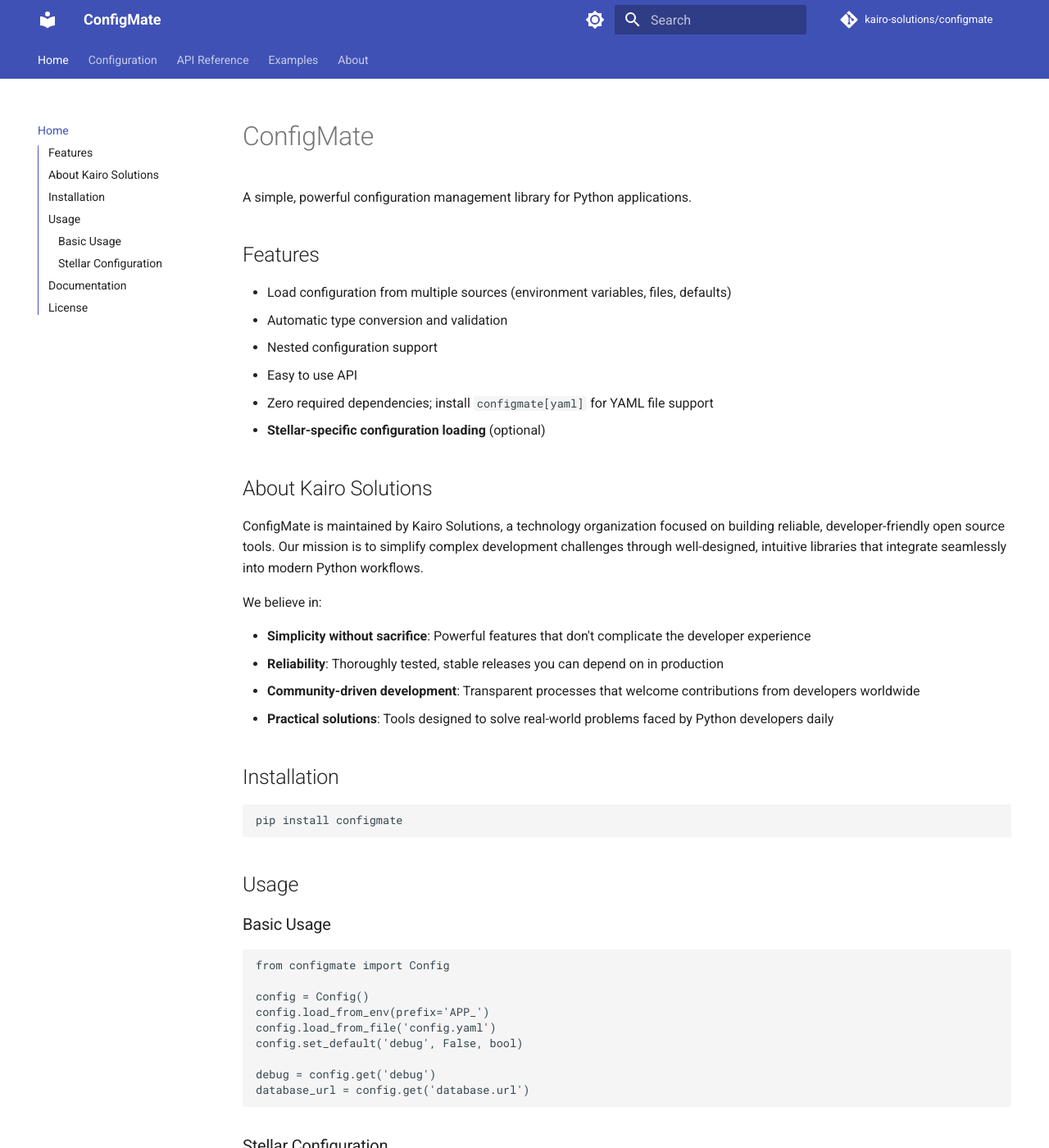
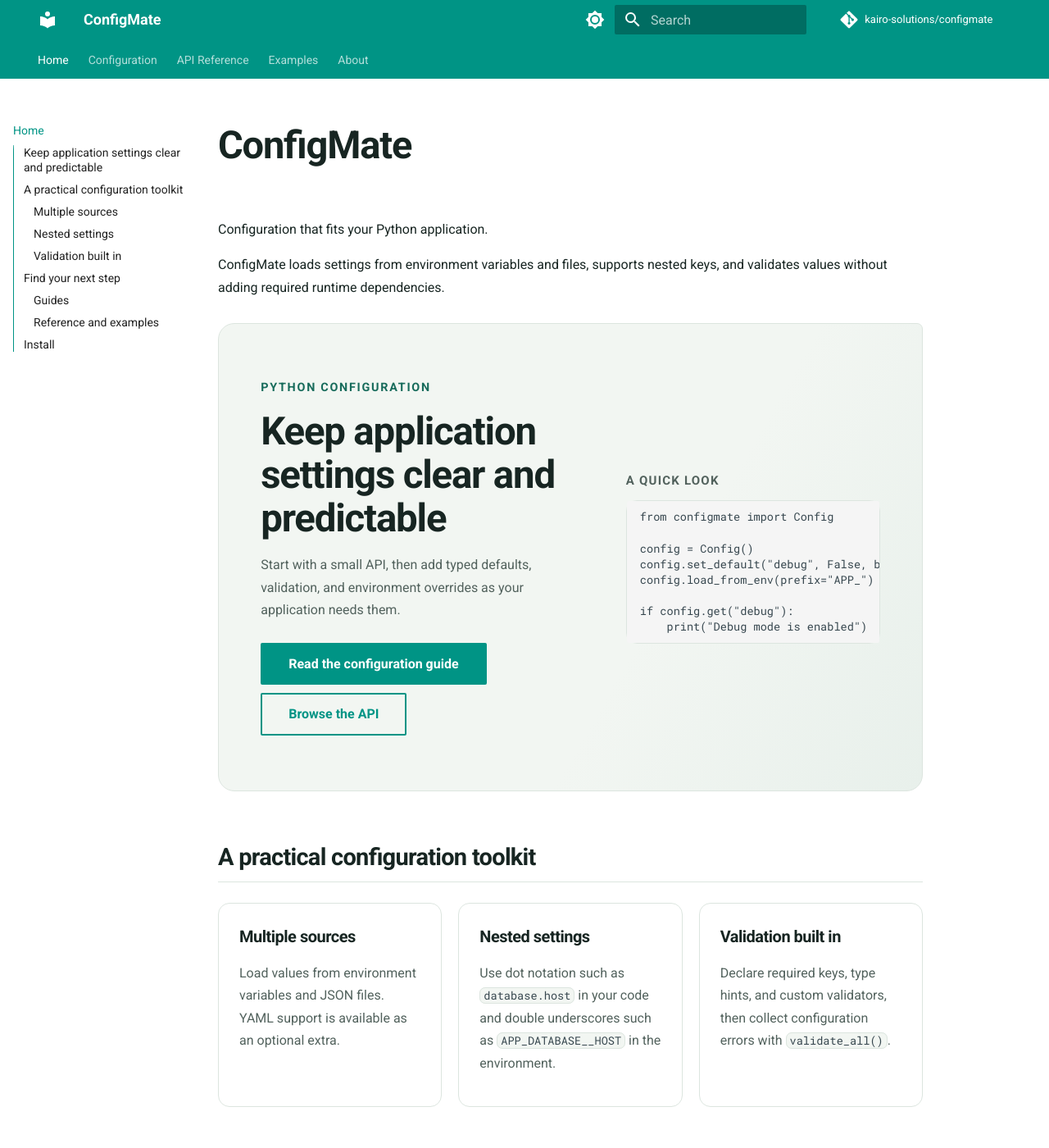
Before and after one commit to kairo-solutions/configmate, an MkDocs documentation site: the page built from docs/index.md, in a window 1280 px wide and 1400 px high. Shown: the whole window at 82% size. Built offline with MkDocs 1.6.1 and Material for MkDocs 9.7.7, drawn with Linux system fonts in a browser that asks for light colours; comment, search, counter and statistics services are not loaded; some of the changed text lies outside the part shown.

Commit message:
Polish ConfigMate documentation homepage
Refresh the docs landing page with a quick-start hero, clear navigation, and responsive light/dark styling.

````diff
--- /dev/null
+++ b/docs/assets/stylesheets/documentation.css
@@ -0,0 +1,199 @@
+:root {
+  color-scheme: light;
+  --docs-ink: #172522;
+  --docs-muted: #52625d;
+  --docs-line: #dce5df;
+  --docs-panel: #f2f6f2;
+  --docs-panel-strong: #e8f0eb;
+  --docs-accent: #176b5b;
+}
+
+[data-md-color-scheme="slate"] {
+  color-scheme: dark;
+  --docs-ink: #e8f0eb;
+  --docs-muted: #b0c0b8;
+  --docs-line: #34433d;
+  --docs-panel: #1c2924;
+  --docs-panel-strong: #24352e;
+  --docs-accent: #7bc7a7;
+}
+
+.md-main__inner {
+  max-width: 1440px;
+}
+
+.md-content {
+  max-width: 900px;
+}
+
+.md-typeset {
+  color: var(--docs-ink);
+  line-height: 1.72;
+}
+
+.md-typeset h1,
+.md-typeset h2,
+.md-typeset h3 {
+  color: var(--docs-ink);
+  font-weight: 650;
+  letter-spacing: -0.025em;
+}
+
+.md-typeset h1 {
+  font-size: clamp(1.8rem, 4vw, 2.35rem);
+}
+
+.md-typeset h2 {
+  margin-top: 2.6rem;
+  padding-bottom: 0.45rem;
+  border-bottom: 1px solid var(--docs-line);
+  font-size: 1.45rem;
+}
+
+.md-typeset a {
+  font-weight: 550;
+}
+
+.md-typeset :not(pre) > code {
+  border: 1px solid var(--docs-line);
+  border-radius: 0.35rem;
+  background: var(--docs-panel);
+}
+
+.md-typeset pre {
+  border: 1px solid var(--docs-line);
+  border-radius: 0.65rem;
+  box-shadow: none;
+}
+
+.docs-hero {
+  display: grid;
+  grid-template-columns: minmax(0, 1.12fr) minmax(280px, 0.88fr);
+  gap: clamp(1.5rem, 4vw, 3rem);
+  align-items: center;
+  margin: 1.5rem 0 3rem;
+  padding: clamp(1.5rem, 4vw, 3rem);
+  border: 1px solid var(--docs-line);
+  border-radius: 1rem 0.35rem 1rem 1rem;
+  background:
+    linear-gradient(120deg, var(--docs-panel) 0%, var(--docs-panel) 62%, var(--docs-panel-strong) 100%);
+}
+
+.docs-hero__intro > p:first-child {
+  color: var(--docs-accent);
+  font-size: 0.72rem;
+  font-weight: 700;
+  letter-spacing: 0.12em;
+}
+
+.docs-hero__intro h2 {
+  max-width: 15ch;
+  margin: 0.7rem 0;
+  padding: 0;
+  border: 0;
+  font-size: clamp(1.7rem, 3.7vw, 2.5rem);
+  line-height: 1.12;
+}
+
+.docs-hero__intro > p:nth-of-type(2) {
+  max-width: 48ch;
+  color: var(--docs-muted);
+}
+
+.docs-hero__intro .md-button {
+  margin: 0.5rem 0.35rem 0 0;
+}
+
+.docs-hero__example {
+  min-width: 0;
+}
+
+.docs-hero__example > p:first-child {
+  margin: 0 0 0.5rem;
+  color: var(--docs-muted);
+  font-size: 0.75rem;
+  font-weight: 650;
+  letter-spacing: 0.08em;
+  text-transform: uppercase;
+}
+
+.docs-hero__example pre {
+  margin: 0;
+  background: var(--md-code-bg-color);
+}
+
+.docs-capabilities,
+.docs-paths {
+  display: grid;
+  gap: 1rem;
+  margin: 1.25rem 0 2rem;
+}
+
+.docs-capabilities {
+  grid-template-columns: repeat(3, minmax(0, 1fr));
+}
+
+.docs-paths {
+  grid-template-columns: repeat(2, minmax(0, 1fr));
+}
+
+.docs-capabilities > div,
+.docs-paths > div {
+  min-width: 0;
+  padding: 1.15rem 1.25rem;
+  border: 1px solid var(--docs-line);
+  border-radius: 0.7rem;
+  background: var(--md-default-bg-color);
+}
+
+.docs-capabilities h3,
+.docs-paths h3 {
+  margin-top: 0.1rem;
+  font-size: 1rem;
+}
+
+.docs-capabilities p,
+.docs-paths p {
+  color: var(--docs-muted);
+}
+
+.docs-paths > div:first-child {
+  background: var(--docs-panel);
+}
+
+.docs-paths > div:last-child {
+  background: var(--docs-panel-strong);
+}
+
+.md-typeset .admonition {
+  border-radius: 0.65rem;
+  box-shadow: none;
+}
+
+.md-footer {
+  border-top: 1px solid var(--docs-line);
+}
+
+@media (max-width: 760px) {
+  .docs-hero {
+    grid-template-columns: 1fr;
+    gap: 1rem;
+  }
+
+  .docs-capabilities {
+    grid-template-columns: 1fr;
+  }
+
+  .docs-paths {
+    grid-template-columns: 1fr;
+  }
+}
+
+@media (prefers-reduced-motion: reduce) {
+  *,
+  *::before,
+  *::after {
+    scroll-behavior: auto !important;
+    transition-duration: 0.01ms !important;
+  }
+}
--- a/docs/index.md
+++ b/docs/index.md
@@ -1,92 +1,120 @@
 # ConfigMate
 
-A simple, powerful configuration management library for Python applications.
+Configuration that fits your Python application.
 
-## Features
+ConfigMate loads settings from environment variables and files, supports nested
+keys, and validates values without adding required runtime dependencies.
 
-- Load configuration from multiple sources (environment variables, files, defaults)
-- Automatic type conversion and validation
-- Nested configuration support
-- Easy to use API
-- Zero required dependencies; install `configmate[yaml]` for YAML file support
-- **Stellar-specific configuration loading** (optional)
+<div class="docs-hero" markdown>
 
-## About Kairo Solutions
+<div class="docs-hero__intro" markdown>
 
-ConfigMate is maintained by Kairo Solutions, a technology organization focused on building reliable, developer-friendly open source tools. Our mission is to simplify complex development challenges through well-designed, intuitive libraries that integrate seamlessly into modern Python workflows.
+**PYTHON CONFIGURATION**
 
-We believe in:
+## Keep application settings clear and predictable
 
-- **Simplicity without sacrifice**: Powerful features that don't complicate the developer experience
-- **Reliability**: Thoroughly tested, stable releases you can depend on in production
-- **Community-driven development**: Transparent processes that welcome contributions from developers worldwide
-- **Practical solutions**: Tools designed to solve real-world problems faced by Python developers daily
+Start with a small API, then add typed defaults, validation, and environment
+overrides as your application needs them.
 
-## Installation
+[Read the configuration guide](configuration/usage.md){ .md-button .md-button--primary }
+[Browse the API](api/config.md){ .md-button }
+
+</div>
+
+<div class="docs-hero__example" markdown>
+
+**A quick look**
+
+```python
+from configmate import Config
+
+config = Config()
+config.set_default("debug", False, bool)
+config.load_from_env(prefix="APP_")
+
+if config.get("debug"):
+    print("Debug mode is enabled")
+```
+
+</div>
+
+</div>
+
+## A practical configuration toolkit
+
+<div class="docs-capabilities" markdown>
+
+<div markdown>
+
+### Multiple sources
+
+Load values from environment variables and JSON files. YAML support is
+available as an optional extra.
+
+</div>
+
+<div markdown>
+
+### Nested settings
+
+Use dot notation such as `database.host` in your code and double underscores
+such as `APP_DATABASE__HOST` in the environment.
+
+</div>
+
+<div markdown>
+
+### Validation built in
+
+Declare required keys, type hints, and custom validators, then collect
+configuration errors with `validate_all()`.
+
+</div>
+
+</div>
+
+## Find your next step
+
+<div class="docs-paths" markdown>
+
+<div markdown>
+
+### Guides
+
+Set up configuration from files or environment variables, or use the
+Stellar-specific helper.
+
+[Configuration guide](configuration/usage.md) ·
+[Stellar configuration](configuration/stellar.md)
+
+</div>
+
+<div markdown>
+
+### Reference and examples
+
+Explore the public API and copy working examples into your project.
+
+[API reference](api/config.md) ·
+[Basic example](examples/basic.md) ·
+[Stellar example](examples/stellar.md)
+
+</div>
+
+</div>
+
+## Install
 
 ```bash
 pip install configmate
 ```
 
-## Usage
+For YAML configuration files, install the optional dependency:
 
-### Basic Usage
-
-```python
-from configmate import Config
-
-config = Config()
-config.load_from_env(prefix='APP_')
-config.load_from_file('config.yaml')
-config.set_default('debug', False, bool)
-
-debug = config.get('debug')
-database_url = config.get('database.url')
+```bash
+pip install "configmate[yaml]"
 ```
 
-### Stellar Configuration
-
-ConfigMate includes optional Stellar-specific configuration loading for applications that interact with the Stellar network.
-
-```python
-from configmate import StellarConfig
-
-# Create a Stellar configuration instance
-stellar_config = StellarConfig()
-
-# Load from environment variables with STELLAR_ prefix
-# e.g., STELLAR_NETWORK=mainnet STELLAR_HORIZON_URL=https://custom.horizon.example
-stellar_config.load_from_env()
-
-# Get the horizon URL for the current network
-horizon_url = stellar_config.get_horizon_url()
-
-# Check if using a known network
-if stellar_config.is_known_network():
-    print(f"Using known network: {stellar_config.get('stellar.network')}")
-else:
-    print(f"Using custom network: {stellar_config.get('stellar.network')}")
-
-# Access other configuration values as usual
-network = stellar_config.get('stellar.network')
-```
-
-The `StellarConfig` class extends `Config` and provides:
-
-- Defaults for `stellar.network` (testnet) and `stellar.horizon_url` (based on network)
-- Automatic loading from environment variables with `STELLAR_` prefix
-- Validation for the network field
-- Helper methods like `get_horizon_url()` and `is_known_network()`
-
-## Documentation
-
-For more detailed documentation, please refer to the following sections:
-
-- [Configuration](configuration/usage.md)
-- [Stellar Configuration](configuration/stellar.md)
-- [API Reference](api/config.md)
-- [Examples](examples/basic.md)
-
-## License
-
-MIT
+ConfigMate is maintained by **Kairo Solutions** and released under the MIT
+license. Contributions are welcome; see the
+[contributor guide](about/contributing.md).
--- a/mkdocs.yml
+++ b/mkdocs.yml
@@ -12,14 +12,14 @@
   name: material
   palette:
     - scheme: default
-      primary: indigo
-      accent: indigo
+      primary: teal
+      accent: teal
       toggle:
         icon: material/brightness-7
         name: Switch to dark mode
     - scheme: slate
-      primary: indigo
-      accent: indigo
+      primary: teal
+      accent: teal
       toggle:
         icon: material/brightness-4
         name: Switch to light mode
@@ -33,7 +33,12 @@
     - search.suggest
     - content.code.annotate
 
+extra_css:
+  - assets/stylesheets/documentation.css
+
 markdown_extensions:
+  - attr_list
+  - md_in_html
   - toc:
       permalink: true
   - pymdownx.highlight:
````
